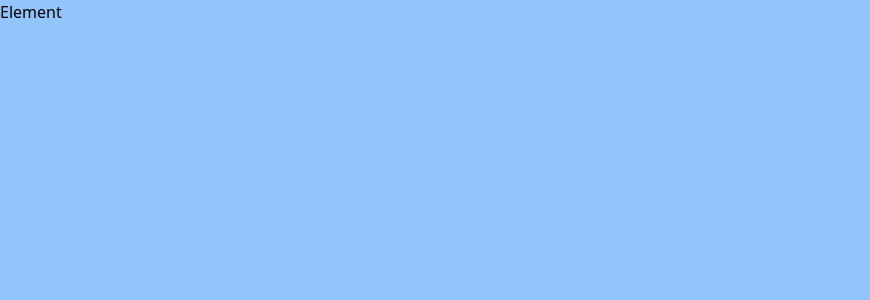
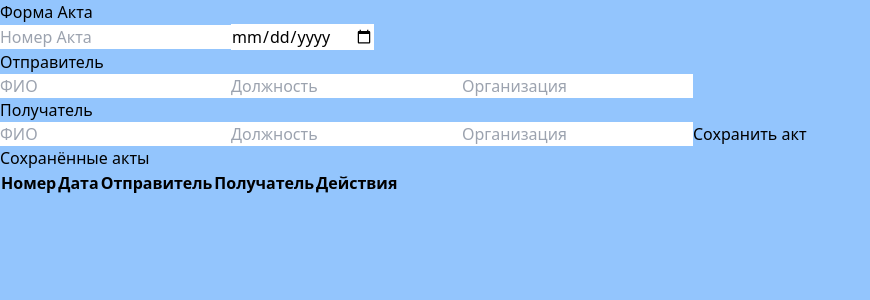
Before and after one commit to AhmadAsoev/frontBack, a React (Vite) app: page /table in a window 1280 px wide. Shown: the top 300 px of the page, without its empty margins (0-870 px from the left). Built offline with nearby package versions, Linux system fonts and the light colour scheme.

Commit message:
add Form for Table

```diff
--- a/package.json
+++ b/package.json
@@ -10,6 +10,7 @@
     "preview": "vite preview"
   },
   "dependencies": {
+    "jspdf": "^2.5.2",
     "react": "^19.0.0",
     "react-dom": "^19.0.0",
     "react-hook-form": "^7.54.2",
--- a/src/components/TableList.tsx
+++ b/src/components/TableList.tsx
@@ -1,8 +1,138 @@
+import jsPDF from 'jspdf';
+import { useState } from 'react';
+import { SubmitHandler, useForm } from 'react-hook-form';
+
+interface IForm {
+  actNumber: number;
+  senderName: string;
+  senderPosition: string;
+  senderOrganization: string;
+  date: number;
+  receiverName: string;
+  receiverPosition: string;
+  receiverOrganization: string;
+}
 
 export default function TableList() {
+  const {
+    register,
+    handleSubmit,
+    reset,
+    formState: { errors },
+  } = useForm<IForm>({ mode: 'onBlur' });
+  const [acts, setActs] = useState<IForm[]>([]);
+
+  const onSubmit: SubmitHandler<IForm> = (data: IForm) => {
+    setActs((prevActs) => [...prevActs, data]);
+    console.log(data);
+    // reset();
+    };
+
+    const generatePDF = (act: IForm) => {
+        const doc = new jsPDF();
+        doc.setFont("helvetica");
+        doc.text(`Акт №${act.actNumber}`, 10, 10);
+    doc.text(`Дата: ${act.date}`, 10, 20);
+    doc.text(`Отправитель: ${act.senderName}, ${act.senderPosition}, ${act.senderOrganization}`, 10, 30);
+    doc.text(`Получатель: ${act.receiverName}, ${act.receiverPosition}, ${act.receiverOrganization}`, 10, 40);
+    doc.save(`Акт_${act.actNumber}.pdf`);
+    }
   return (
-    <div>
-      Element
+    <div className="p-4 max-w-[500px] text-center mx-auto ">
+      <h2 className="text-xl font-bold">Форма Акта</h2>
+      <form onSubmit={handleSubmit(onSubmit)} className="space-y-4 border p-4 rounded">
+        <input
+          {...register('actNumber', { required: 'Обязательное поле' })}
+          placeholder="Номер Акта"
+          className="border p-2 w-full"
+        />
+        {errors.actNumber && <span className="text-red-500">{errors.actNumber.message}</span>}
+        <input
+          type="date"
+          {...register('date', { required: 'Обязательное поле' })}
+          className="border p-2 w-full"
+        />
+        {errors.date && <span className="text-red-500">{errors.date.message}</span>}
+
+        <h3 className="font-semibold">Отправитель</h3>
+        <input
+          {...register('senderName', { required: 'Обязательное поле' })}
+          placeholder="ФИО"
+          className="border p-2 w-full"
+        />
+        {errors.senderName && <span className="text-red-500">{errors.senderName.message}</span>}
+
+        <input
+          {...register('senderPosition', { required: 'Обязательное поле' })}
+          placeholder="Должность"
+          className="border p-2 w-full"
+        />
+        {errors.senderPosition && (
+          <span className="text-red-500">{errors.senderPosition.message}</span>
+        )}
+
+        <input
+          {...register('senderOrganization', { required: 'Обязательное поле' })}
+          placeholder="Организация"
+          className="border p-2 w-full"
+        />
+        {errors.senderOrganization && (
+          <span className="text-red-500">{errors.senderOrganization.message}</span>
+        )}
+
+        <h3 className="font-semibold">Получатель</h3>
+        <input
+          {...register('receiverName', { required: 'Обязательное поле' })}
+          placeholder="ФИО"
+          className="border p-2 w-full"
+        />
+        {errors.receiverName && <span className="text-red-500">{errors.receiverName.message}</span>}
+        <input
+          {...register('receiverPosition', { required: 'Обязательное поле' })}
+          placeholder="Должность"
+          className="border p-2 w-full"
+        />
+        {errors.receiverPosition && (
+          <span className="text-red-500">{errors.receiverPosition.message}</span>
+        )}
+        <input
+          {...register('receiverOrganization', { required: 'Обязательное поле' })}
+          placeholder="Организация"
+          className="border p-2 w-full"
+        />
+        {errors.receiverOrganization && (
+          <span className="text-red-500 ">{errors.receiverOrganization.message}</span>
+        )}
+        <button type="submit" className="bg-blue-500 text-white px-4 py-2 rounded w-full">
+          Сохранить акт
+        </button>
+      </form>
+
+      <h2 className="text-xl font-bold mt-6">Сохранённые акты</h2>
+      <table className="w-full border mt-4">
+        <thead>
+          <tr>
+            <th className="border p-2">Номер</th>
+            <th className="border p-2">Дата</th>
+            <th className="border p-2">Отправитель</th>
+            <th className="border p-2">Получатель</th>
+            <th className="border p-2">Действия</th>
+          </tr>
+        </thead>
+        <tbody>
+          {acts.map((act, index) => (
+            <tr key={index}>
+              <td className="border p-2">{act.actNumber}</td>
+              <td className="border p-2">{act.date}</td>
+              <td className="border p-2">{act.senderName}</td>
+              <td className="border p-2">{act.receiverName}</td>
+                  <td className="border p-2">
+                  <button onClick={() => generatePDF(act)} className="bg-green-500 text-white px-2 py-1 rounded">Скачать PDF</button>
+              </td>
+            </tr>
+          ))}
+        </tbody>
+      </table>
     </div>
-  )
+  );
 }
--- a/src/index.css
+++ b/src/index.css
@@ -3,5 +3,5 @@
 @tailwind utilities;
 
 body{
-  @apply bg-blue-300
+  @apply bg-blue-300;
 }
```
Also changed, not shown: 1 other file (tests, documents, lock files or other folders).
